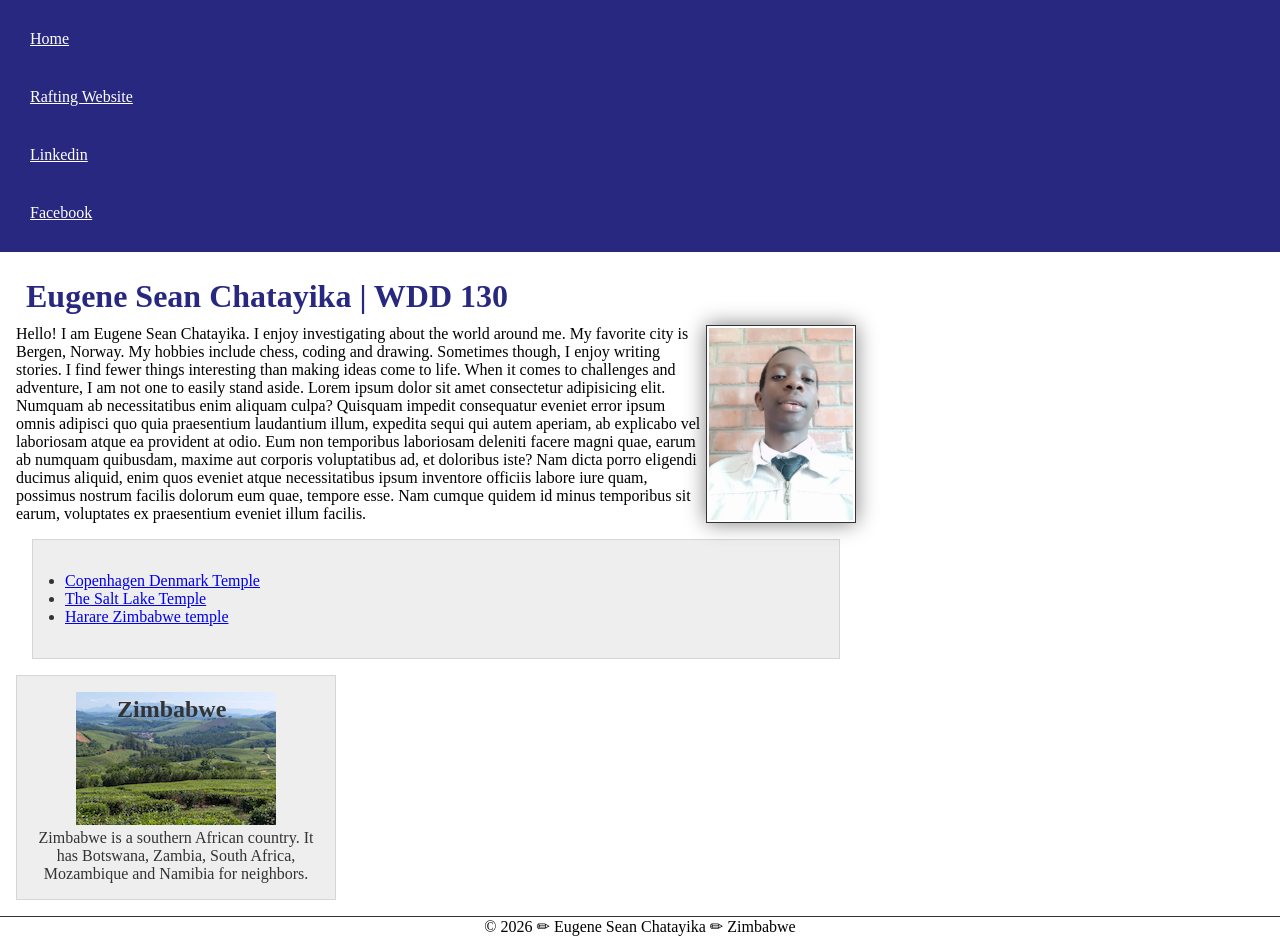
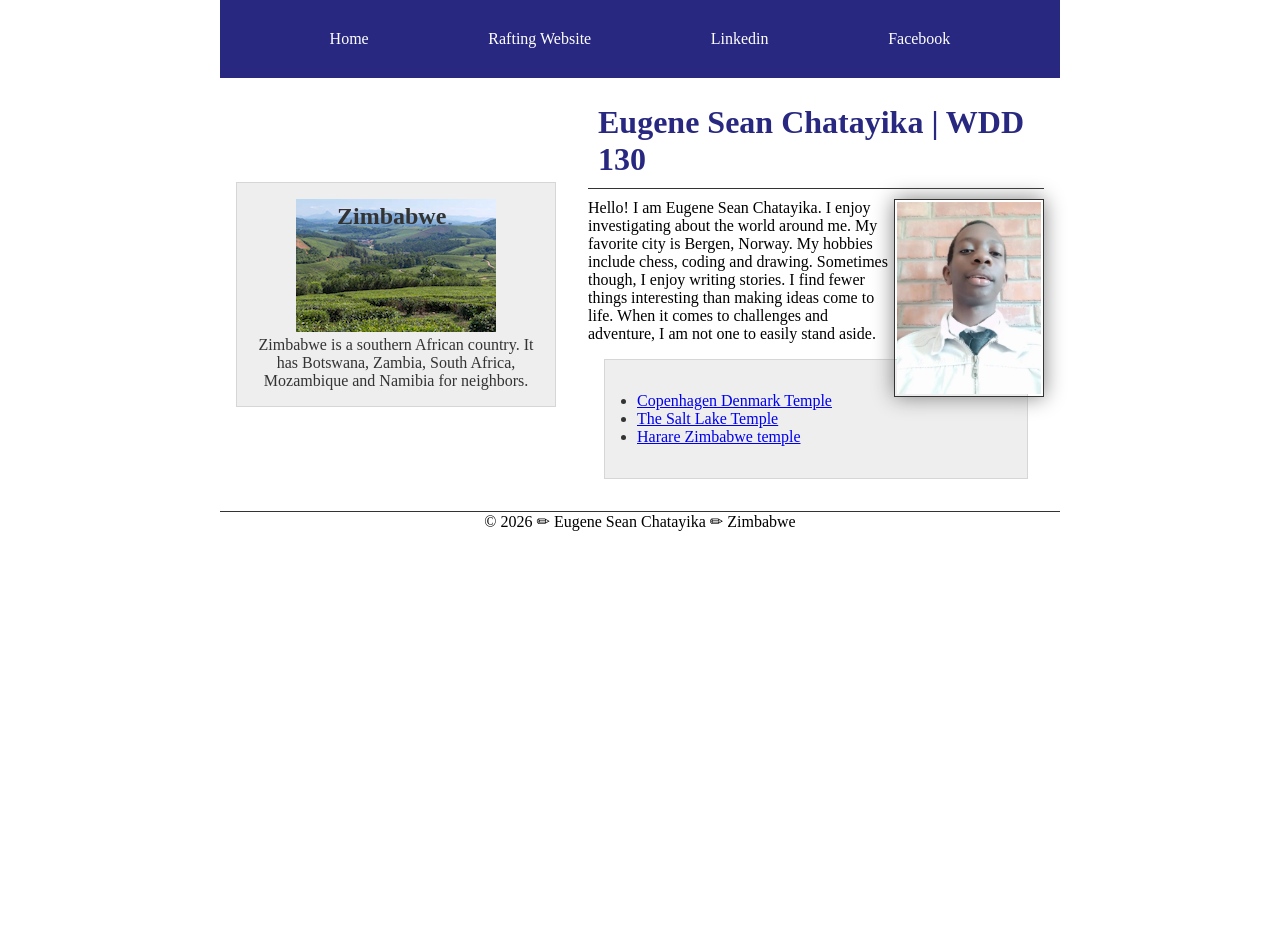
Before and after one commit to Eu-Mag/wdd130, a plain HTML site: page index.html in a window 1280 px wide. After the commit the page ends 800 px from the top, so only its background shows below. Drawn offline with Linux system fonts and the light colour scheme.

Commit message:
work on index

```diff
--- a/index.html
+++ b/index.html
@@ -1,5 +1,5 @@
 <!DOCTYPE html>
-<html lang="en">
+<html lang="en-US">
 
 <head>
   <meta charset="UTF-8">
@@ -19,15 +19,12 @@
       <a href="https://www.facebook.com/profile.php?id=61569778828826">Facebook</a>
     </nav>
   </header>
+  <div class="grid">
     <main>
       <h1>Eugene Sean Chatayika | WDD 130</h1>
       <img src="images/profile.webp" alt="Eugene Sean Chatayika" width="200">
       <p>Hello! I am Eugene Sean Chatayika. I enjoy investigating about the world around me. My favorite city is Bergen, Norway. My hobbies include chess, coding and drawing.
         Sometimes though, I enjoy writing stories. I find fewer things interesting than making ideas come to life. When it comes to challenges and adventure, I am not one to easily stand aside.
-      Lorem ipsum dolor sit amet consectetur adipisicing elit. Numquam ab necessitatibus enim aliquam culpa? Quisquam impedit consequatur eveniet error ipsum omnis adipisci quo quia praesentium
-      laudantium illum, expedita sequi qui autem aperiam, ab explicabo vel laboriosam atque ea provident at odio. Eum non temporibus laboriosam deleniti facere magni quae, earum ab numquam quibusdam,
-      maxime aut corporis voluptatibus ad, et doloribus iste? Nam dicta porro eligendi ducimus aliquid, enim quos eveniet atque necessitatibus ipsum inventore officiis labore iure quam, possimus
-      nostrum facilis dolorum eum quae, tempore esse. Nam cumque quidem id minus temporibus sit earum, voluptates ex praesentium eveniet illum facilis.
       </p>
       <ul class="box indent">
         <li><a href="https://www.churchofjesuschrist.org/temples/details/copenhagen-denmark-temple?lang=eng" target="_blank" rel="noopener">Copenhagen Denmark Temple</a></li>
@@ -40,6 +37,7 @@
       <img src="./images/zimbabwe.webp" alt="Zimbabwe's landscape">
       <p>Zimbabwe is a southern African country. It has Botswana, Zambia, South Africa, Mozambique and Namibia for neighbors.</p>
     </aside>
+  </div>
   <footer>
     <p> &copy; 2026 ✏ Eugene Sean Chatayika ✏ Zimbabwe</p>
   </footer>
--- a/styles/styles.css
+++ b/styles/styles.css
@@ -12,10 +12,14 @@
 nav {
     background-color: var(--primary-color);
     padding: 10px;
+    display: flex;
+    justify-content: space-evenly;
+    align-items: center;
 }
 
 nav a {
     color: white;
+    text-decoration: none;
     display: block;
     padding: 20px;
 }
@@ -23,6 +27,8 @@ nav a {
 h1 {
     color: var(--primary-color);
     padding: 10px;
+    margin-bottom: 10px;
+    border-bottom: var(--border);
 }
 
 main img {
@@ -37,6 +43,7 @@ main img {
 main {
     max-width: 840px;
     margin: 1rem;
+    grid-column: 2/3;
 }
 
 aside {
@@ -44,6 +51,8 @@ aside {
     position: relative;
     width: 20rem;
     text-align: center;
+    grid-column: 1/2;
+    grid-row: 1/2;
 }
 
 aside img {
@@ -67,6 +76,13 @@ footer {
     text-align: center;
 }
 
+header,
+.grid,
+footer {
+    max-width: 840px;
+    margin: 0 auto;
+}
+
 /* Class Selectors */
 
 .box {
@@ -80,3 +96,9 @@ footer {
 .indent {
     padding: 2rem;
 }
+
+.grid {
+    display: grid;
+    grid-template-columns: 1fr 2fr;
+    align-items: center;
+}
--- a/week04/styles/layout-exercises.css
+++ b/week04/styles/layout-exercises.css
@@ -24,18 +24,23 @@ div {
 .flex {
     background-color: #aba;
     /* write declarations here */
-
+    display: flex;
+    justify-content: center;
+    align-items: center;
 }
 
 .grid {
     background-color: #abb;
     /* write declarations here */
-
+    display: grid;
+    place-items: center;
 }
 
 .container2 {
     /* write declarations here */
-
+    display: flex;
+    flex-wrap: wrap;
+    justify-content: space-around;
 }
 
 .two {
@@ -45,12 +50,13 @@ div {
 
 .container3 {
     /* write declarations here */
-
+    display: grid;
+    grid-template-columns: repeat(3, 1fr);
 }
 
 .columns-3 {
     /* write declaration here */
-
+    grid-column: 1/4;
 }
 
 .three {
```
Lines whose indentation alone changed are shown as unchanged.
